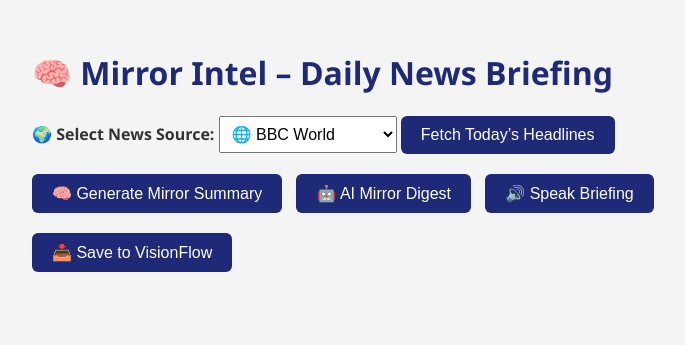
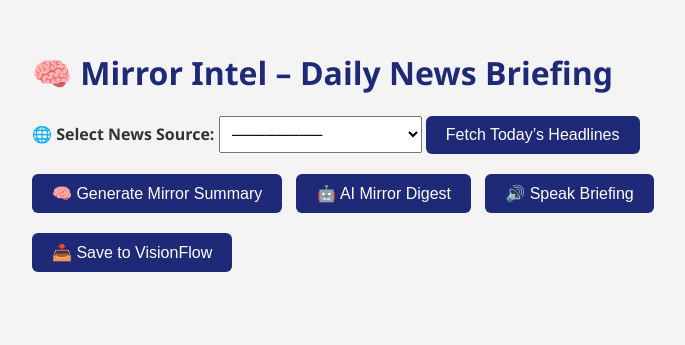
Before and after one commit to Healtime2025/mirror-intel-newstoday, a website: page index.html in a window 1280 px wide. Shown: the whole page, without its empty margins (208-893 px from the left). Drawn offline with Linux system fonts and the light colour scheme.

Commit message:
Update index.html

```diff
--- a/index.html
+++ b/index.html
@@ -49,15 +49,15 @@
 <body>
 <h1>🧠 Mirror Intel – Daily News Briefing</h1>
 
-<!-- 🌍 Source Selector -->
-<label for="source-select"><strong>🌍 Select News Source:</strong></label>
+<!-- 🌐 Source Selector -->
+<label for="source-select"><strong>🌐 Select News Source:</strong></label>
 <select id="source-select" style="margin-bottom: 20px; padding: 8px; font-size: 16px;">
-  <option disabled>────────</option>
+  <option disabled selected>────────</option>
   <option value="bbc">🌐 BBC World</option>
   <option value="cnn">🌐 CNN</option>
   <option value="aljazeera">🌐 Al Jazeera</option>
-  <option value="timeslive">🇿🇦 TimesLIVE</option>
-  <option value="mg">🇿🇦 Mail & Guardian</option>
+  <option value="timeslive">🇿🇦 ZA TimesLIVE</option>
+  <option value="mg">🇿🇦 ZA Mail & Guardian</option>
 </select>
 
 <button onclick="fetchNews()">Fetch Today’s Headlines</button>
```
